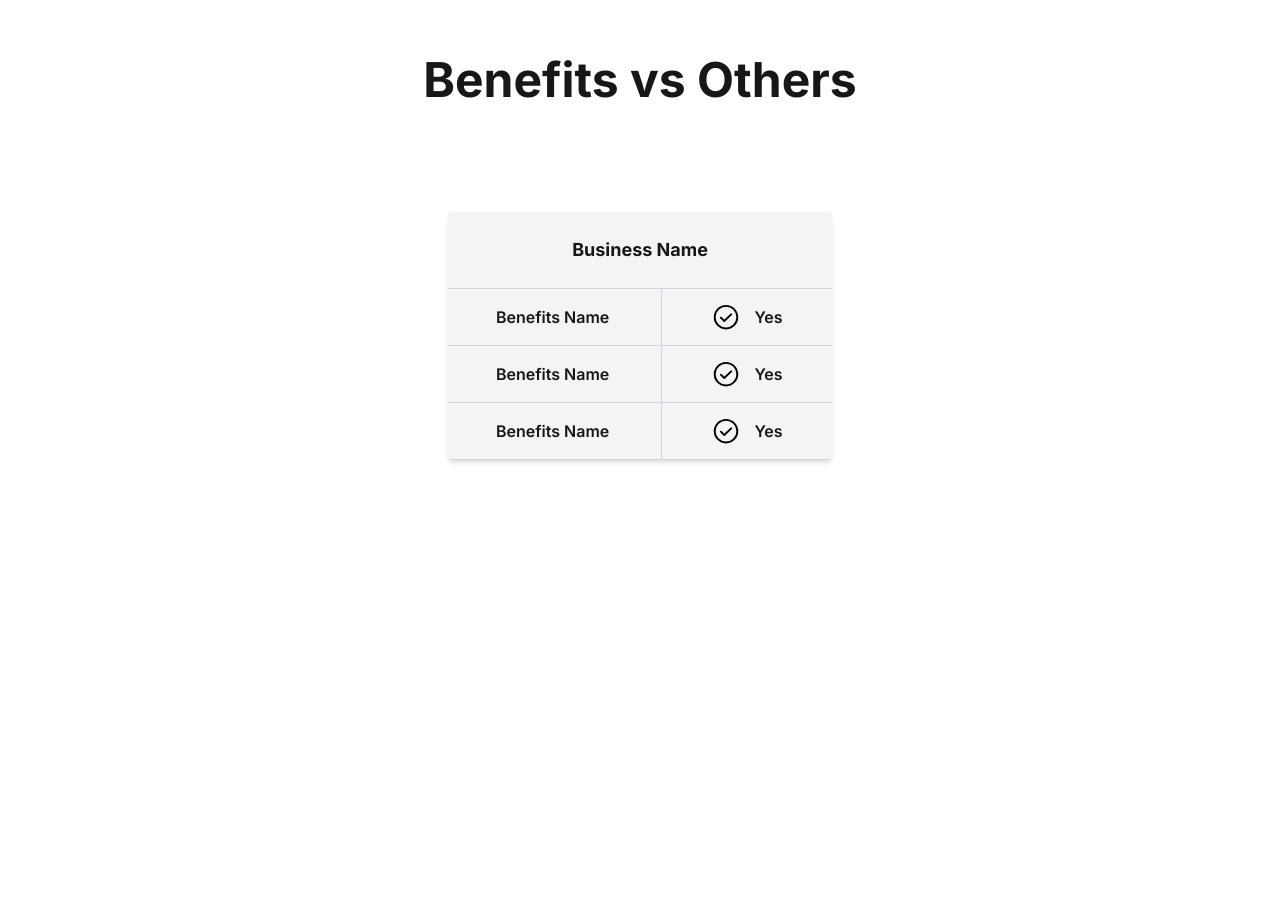
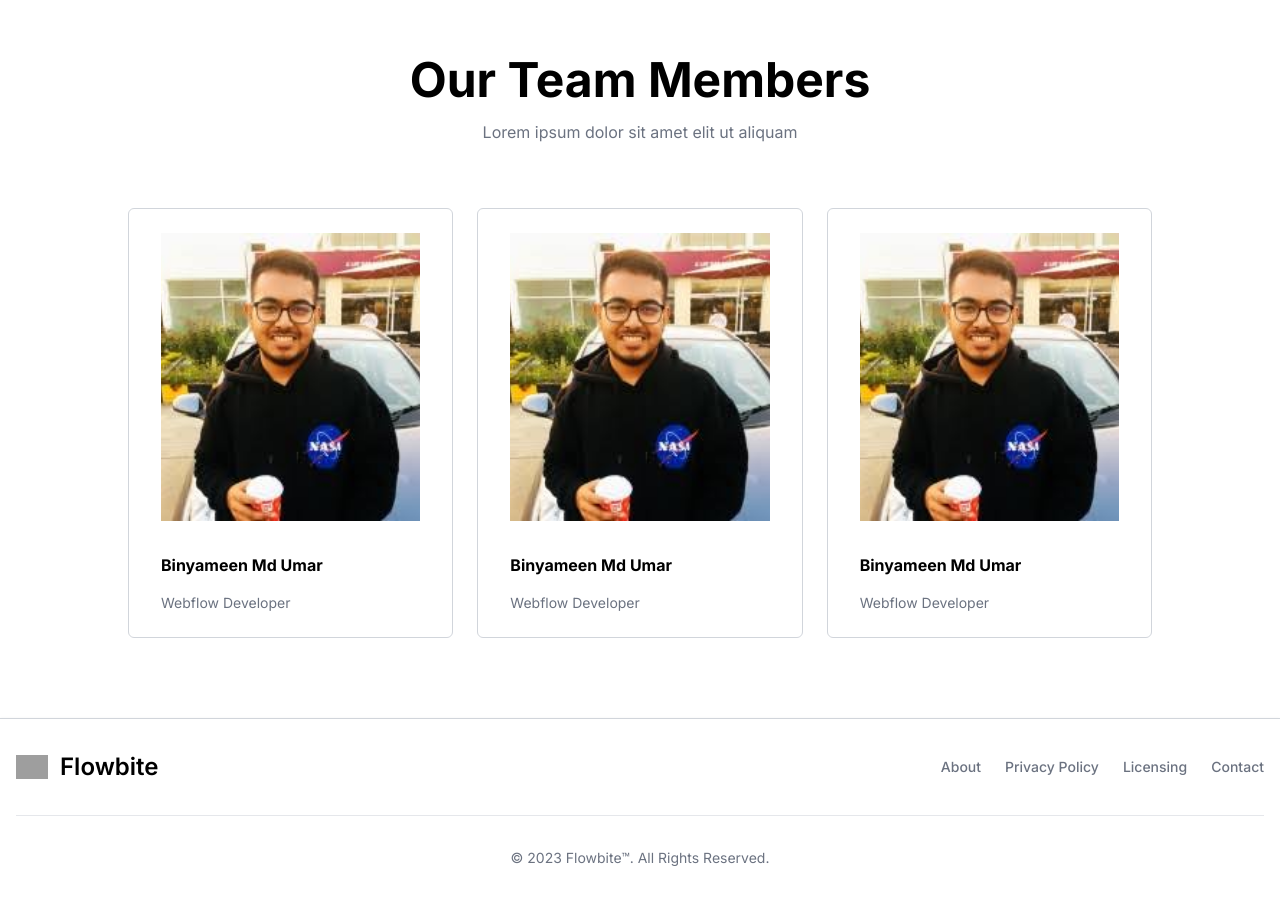
Before and after one commit to srummanf/Finlily, a Next.js app: page / in a window 1280 px wide. Shown: the part 2920-3820 px from the top of the page. Before the commit the page ends 3484 px from the top, so only its background shows below. Built offline with nearby package versions, Linux system fonts and the light colour scheme; grey boxes are pictures that could not be loaded.

Commit message:
✨ Team and Footer added ✨

```diff
--- /dev/null
+++ b/src/app/components/Footer.jsx
@@ -0,0 +1,68 @@
+import React from "react";
+import Image from "next/image";
+
+const Footer = () => {
+  return (
+    <footer className="bg-white shadow border-t border-gray-300">
+      <div className="w-full max-w-screen-xl mx-auto p-4 md:py-8">
+        <div className="sm:flex sm:items-center sm:justify-between">
+          {/* Logo Section */}
+          <a
+            href="https://flowbite.com/"
+            className="flex items-center mb-4 sm:mb-0 space-x-3 rtl:space-x-reverse"
+          >
+            {/* Use next/image for optimized image loading */}
+            <Image
+              src="https://flowbite.com/docs/images/logo.svg"
+              alt="Flowbite Logo"
+              height={32}
+              width={32}
+              className="h-8 w-8 object-contain"
+            />
+            <span className="self-center text-2xl font-semibold text-black whitespace-nowrap">
+              Flowbite
+            </span>
+          </a>
+
+          {/* Navigation Links */}
+          <ul className="flex flex-wrap items-center mb-6 text-sm font-medium text-gray-500 sm:mb-0">
+            <li>
+              <a href="#" className="hover:text-blue-500 me-4 md:me-6">
+                About
+              </a>
+            </li>
+            <li>
+              <a href="#" className="hover:text-blue-500 me-4 md:me-6">
+                Privacy Policy
+              </a>
+            </li>
+            <li>
+              <a href="#" className="hover:text-blue-500 me-4 md:me-6">
+                Licensing
+              </a>
+            </li>
+            <li>
+              <a href="#" className="hover:text-blue-500">
+                Contact
+              </a>
+            </li>
+          </ul>
+        </div>
+
+        {/* Divider Line */}
+        <hr className="my-6 border-gray-200 sm:mx-auto lg:my-8" />
+
+        {/* Footer Text */}
+        <span className="block text-sm text-gray-500 sm:text-center">
+          © 2023{" "}
+          <a href="https://flowbite.com/" className="hover:text-blue-500">
+            Flowbite™
+          </a>
+          . All Rights Reserved.
+        </span>
+      </div>
+    </footer>
+  );
+};
+
+export default Footer;
--- /dev/null
+++ b/src/app/components/Team.jsx
@@ -0,0 +1,55 @@
+import Image from "next/image";
+import React from "react";
+import Benny from "../public/images/benny.jpeg";
+
+const Team = () => {
+  return (
+    <section>
+      {/* Container */}
+      <div className="bg-white mx-auto w-full max-w-7xl px-5 py-16 md:px-10 md:py-20">
+        {/* Title */}
+        <h2 className="text-center text-3xl font-bold md:text-5xl text-black">
+          Our Team Members
+        </h2>
+        <p className="mx-auto mb-8 mt-4 text-center text-sm text-gray-500 sm:text-base md:mb-12 lg:mb-16">
+          Lorem ipsum dolor sit amet elit ut aliquam
+        </p>
+        {/* Content */}
+        <div className="mx-auto grid max-w-5xl justify-items-center gap-5 sm:grid-cols-2 md:grid-cols-3 md:gap-4 lg:gap-6">
+          {/* Item */}
+          <div className="flex max-w-sm flex-col items-center gap-4 rounded-md border border-solid border-gray-300 px-8 py-6 md:max-w-full md:items-start">
+            <Image
+              src={Benny}
+              alt=""
+              className=" mb-4 inline-block h-56 w-full object-cover lg:h-72"
+            />
+            <p className="font-bold text-black">Binyameen Md Umar</p>
+            <p className="text-sm text-gray-500">Webflow Developer</p>
+          </div>
+          {/* Item */}
+          <div className="flex max-w-sm flex-col items-center gap-4 rounded-md border border-solid border-gray-300 px-8 py-6 md:max-w-full md:items-start">
+            <Image
+              src={Benny}
+              alt=""
+              className=" mb-4 inline-block h-56 w-full object-cover lg:h-72"
+            />
+            <p className="font-bold text-black">Binyameen Md Umar</p>
+            <p className="text-sm text-gray-500">Webflow Developer</p>
+          </div>
+          {/* Item */}
+          <div className="flex max-w-sm flex-col items-center gap-4 rounded-md border border-solid border-gray-300 px-8 py-6 md:max-w-full md:items-start">
+            <Image
+              src={Benny}
+              alt=""
+              className=" mb-4 inline-block h-56 w-full object-cover lg:h-72"
+            />
+            <p className="font-bold text-black">Binyameen Md Umar</p>
+            <p className="text-sm text-gray-500">Webflow Developer</p>
+          </div>
+        </div>
+      </div>
+    </section>
+  );
+};
+
+export default Team;
--- a/src/app/page.js
+++ b/src/app/page.js
@@ -1,13 +1,12 @@
-import Image from "next/image";
 import Navbar from "./components/Navbar"
 import Pricing from "./components/Pricing";
-import Tagline from "./components/Tagline";
 import Hero from "./components/Hero2";
 import Download from "./components/Download";
 import Fact from "./components/Fact";
-import Table from "./components/Table";
 import Banner from "./components/Banner";
 import AboutUs from "./components/AboutUs";
+import Team from "./components/Team";
+import Footer from "./components/Footer";
 
 
 export default function Home() {
@@ -17,11 +16,11 @@ export default function Home() {
       <Navbar/>
       <Hero/>
       <AboutUs/>
-      {/* <Tagline/> */}
       <Fact/>
       <Pricing/>
       <Download/>
-      <Table/>
+      <Team/>
+      <Footer/>
     </div>
   );
 }
```
